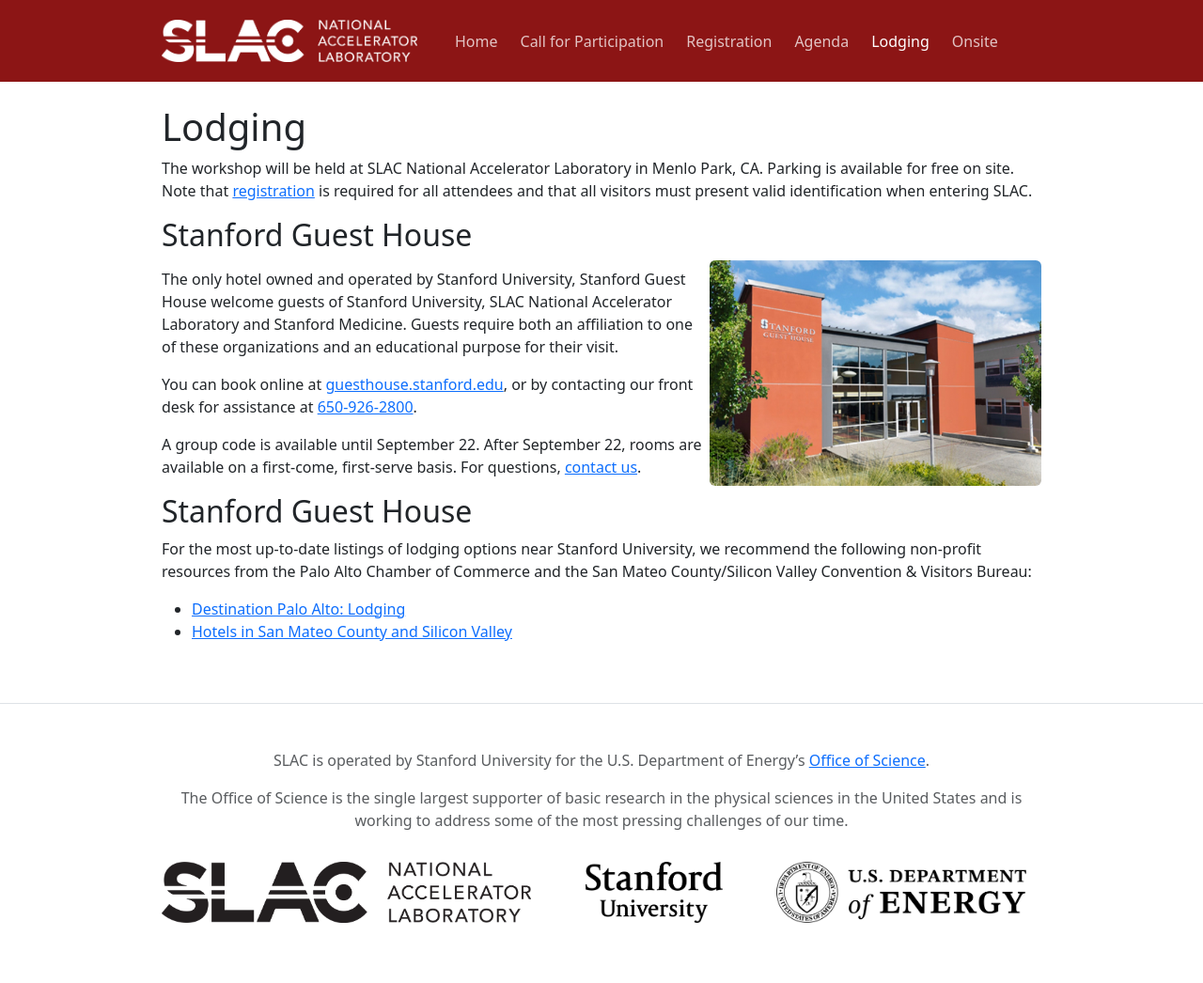
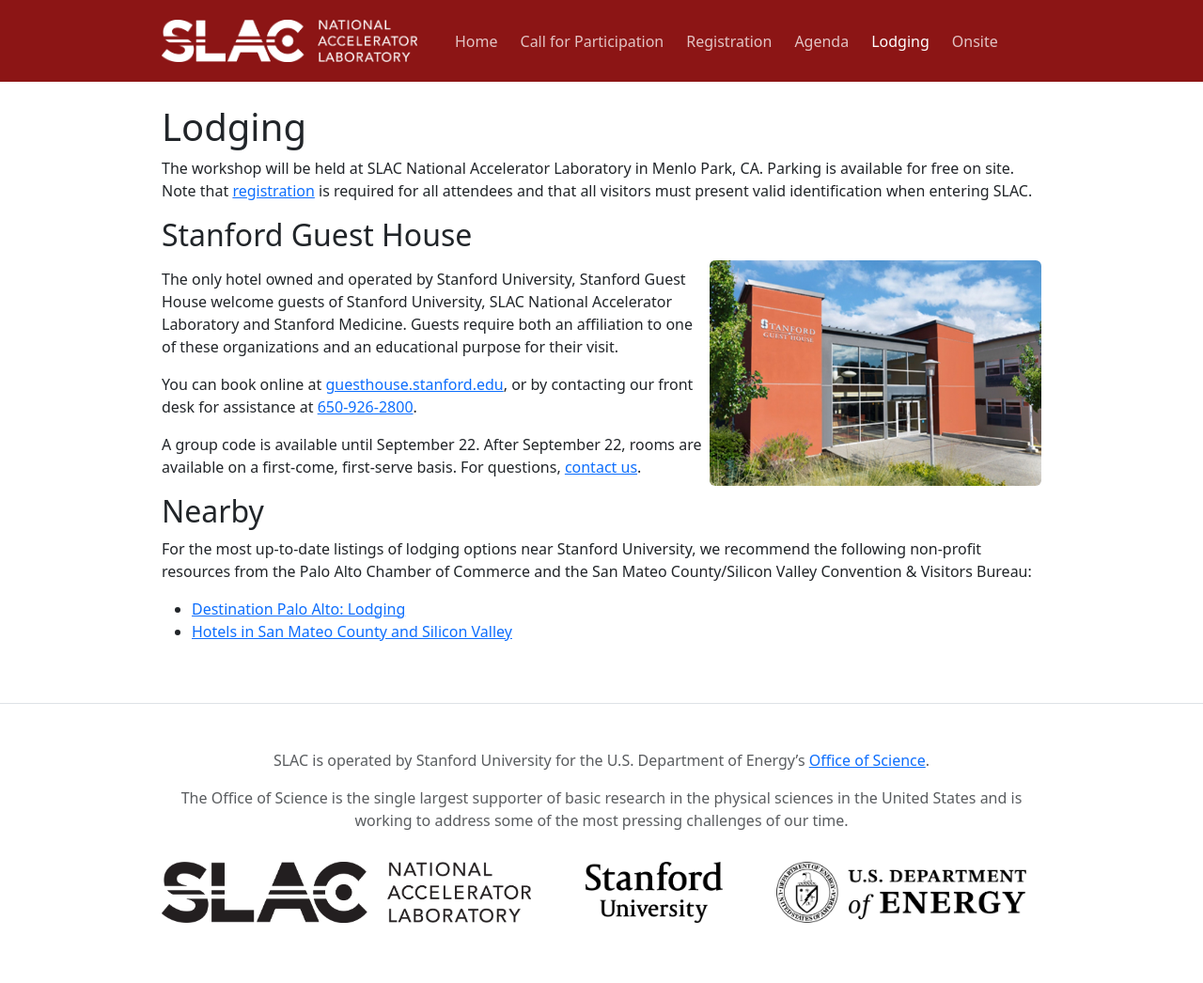
Before and after one commit to lssda/lssda.github.io, a Jekyll site: the page built from lodging.md, in a window 1280 px wide. Shown: the whole page at 94% size. Built offline with Jekyll 4.4.1, drawn with Linux system fonts in a browser that asks for light colours.

Commit message:
Fix typos on lodging page.

```diff
--- a/lodging.md
+++ b/lodging.md
@@ -9,7 +9,7 @@ The workshop will be held at SLAC National Accelerator Laboratory in Menlo Park,
 
 ## Stanford Guest House
 
-<img src="{{ "/images/sgh.jpg" | relative_url }}" alt="Stanford Guest House" height=240 class="rounded float-end">
+<img src="{{ "/images/sgh.jpg" | relative_url }}" alt="Stanford Guest House" height=240 class="rounded float-md-end">
 
 The only hotel owned and operated by Stanford University,  Stanford Guest House welcome guests of Stanford University, SLAC  National Accelerator Laboratory and Stanford Medicine. Guests require both an affiliation to one of these organizations and an educational  purpose for their visit.
 
@@ -17,7 +17,7 @@ You can book online at [guesthouse.stanford.edu](https://guesthouse.stanford.edu
 
 A group code is available until September 22. After September 22, rooms are available on a first-come, first-serve basis. For questions, [contact us](mailto:eslaught@slac.stanford.edu).
 
-## Stanford Guest House
+## Nearby
 
 For the most up-to-date listings of lodging options near  Stanford University, we recommend the following non-profit resources  from the Palo Alto Chamber of Commerce and the San Mateo County/Silicon  Valley Convention & Visitors Bureau:
 
```
